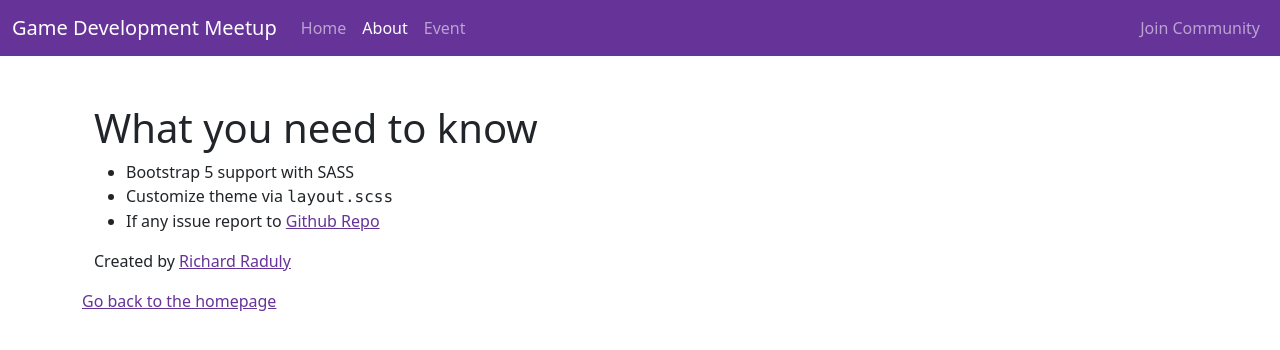
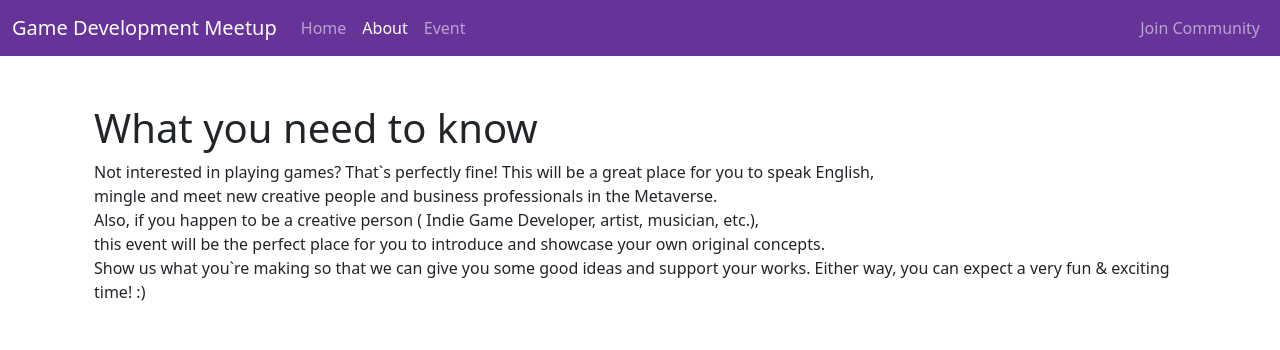
Before and after one commit to metaverse-gdm/gdm-website, a Gatsby site: page /about in a window 1280 px wide. Built offline with nearby package versions, Linux system fonts and the light colour scheme; Gatsby itself is replaced by a stand-in of ours.

Commit message:
Update about.js

```diff
--- a/src/pages/about.js
+++ b/src/pages/about.js
@@ -11,15 +11,14 @@ const AboutPage = () => (
       <div className="container">
         <h1 >What you need to know</h1>
         <p>
-          <ul>
-            <li>Bootstrap 5 support with SASS</li>
-            <li>Customize theme via <span className="font-monospace ">layout.scss</span></li>
-            <li>If any issue report to <a href="https://github.com/r-ichard/gatsby-starter-bootstrap-5" target="_blank" rel="noopener noreferrer">Github Repo</a></li>
-          </ul>
+        Not interested in playing games? That`s perfectly fine! This will be a great place for you to speak English, <br></br>
+        mingle and meet new creative people and business professionals in the Metaverse. <br></br>
+        Also, if you happen to be a creative person ( Indie Game Developer, artist, musician, etc.), <br></br>
+        this event will be the perfect place for you to introduce and showcase your own original concepts. <br></br>
+        Show us what you`re making so that we can give you some good ideas and support your works. Either way, you can expect a very fun & exciting time! :)
         </p>
-        <p>Created by <a href="https://github.com/r-ichard" target="_blank" rel="noopener noreferrer">Richard Raduly</a></p>
       </div>
-      <Link to="/">Go back to the homepage</Link>
+      {/* <Link to="/">Go back to the homepage</Link> */}
     </div>
   </Layout>
 )
@@ -27,5 +26,5 @@ const AboutPage = () => (
 export default AboutPage
 
 export const Head = () => (
-    <Seo title="About Gatsby Bootsrap 5 starter" />
+    <Seo title="About | Game Development Meetup" />
 )
```
